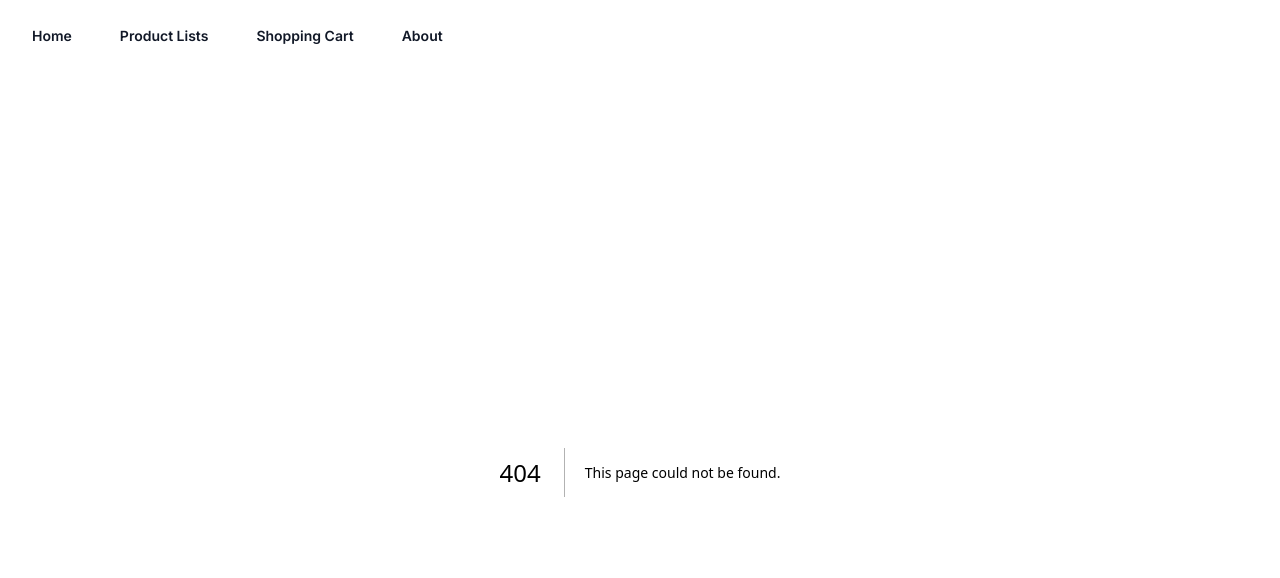
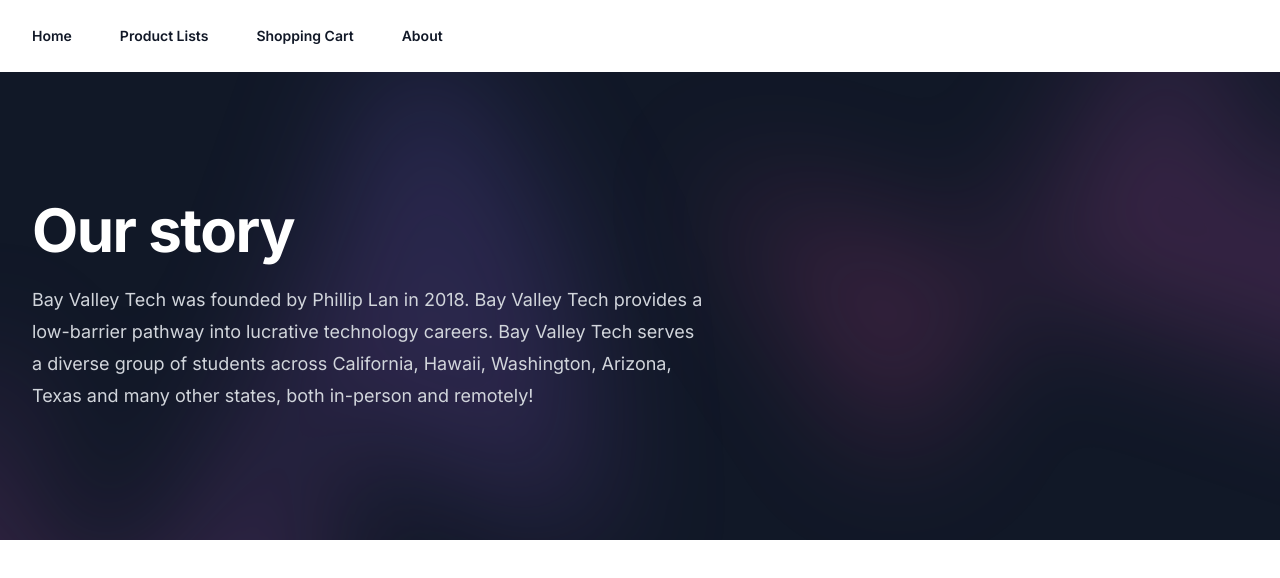
Before and after one commit to Bay-Valley-Tech-Code-Academy/UI-Tool-Kit, a Next.js app: page /story in a window 1280 px wide. Before the commit this address had no page. Shown: the top 578 px of the page. Built offline with nearby package versions, Linux system fonts and the light colour scheme.

Commit message:
made and coded story page

```diff
--- a/src/app/page.js
+++ b/src/app/page.js
@@ -41,7 +41,7 @@ export default function Home() {
 
 
 
-      <a href="about#" className="flex justify-center rounded-lg   bg-indigo-500  pt-5  text-sm font-semibold text-white shadow-sm hover:bg-gray-600 focus-visible:outline focus-visible:outline-2 focus-visible:outline-offset-2 focus-visible:outline-blue-600 visited:text-gray-100" >
+      <a href="story" className="flex justify-center rounded-lg   bg-indigo-500  pt-5  text-sm font-semibold text-white shadow-sm hover:bg-gray-600 focus-visible:outline focus-visible:outline-2 focus-visible:outline-offset-2 focus-visible:outline-blue-600 " >
 
             Learn Our Story <span aria-hidden="true"></span>
 
@@ -50,9 +50,6 @@ export default function Home() {
 
 
   </div>
-
- {/* < img alt="Bay Valley Tech Light Bulb." src="/images/bvt_logo_bg.jpg" class=" h-10 w-10 object-cover object-right lg:h-5 lg:w-5">
- </img> */}
 
   </div>
 
--- /dev/null
+++ b/src/app/story/page.js
@@ -0,0 +1,52 @@
+export default function Example() {
+    return (
+      <div className="relative isolate overflow-hidden bg-gray-900 py-24 sm:py-32">
+
+        <div
+          aria-hidden="true"
+          className="hidden sm:absolute sm:-top-10 sm:right-1/2 sm:-z-10 sm:mr-10 sm:block sm:transform-gpu sm:blur-3xl"
+        >
+          <div
+            style={{
+              clipPath:
+                'polygon(74.1% 44.1%, 100% 61.6%, 97.5% 26.9%, 85.5% 0.1%, 80.7% 2%, 72.5% 32.5%, 60.2% 62.4%, 52.4% 68.1%, 47.5% 58.3%, 45.2% 34.5%, 27.5% 76.7%, 0.1% 64.9%, 17.9% 100%, 27.6% 76.8%, 76.1% 97.7%, 74.1% 44.1%)',
+            }}
+            className="aspect-[1097/845] w-[68.5625rem] bg-gradient-to-tr from-[#ff4694] to-[#776fff] opacity-20"
+          />
+        </div>
+        <div
+          aria-hidden="true"
+          className="absolute -top-52 left-1/2 -z-10 -translate-x-1/2 transform-gpu blur-3xl sm:top-[-28rem] sm:ml-16 sm:translate-x-0 sm:transform-gpu"
+        >
+          <div
+            style={{
+              clipPath:
+                'polygon(74.1% 44.1%, 100% 61.6%, 97.5% 26.9%, 85.5% 0.1%, 80.7% 2%, 72.5% 32.5%, 60.2% 62.4%, 52.4% 68.1%, 47.5% 58.3%, 45.2% 34.5%, 27.5% 76.7%, 0.1% 64.9%, 17.9% 100%, 27.6% 76.8%, 76.1% 97.7%, 74.1% 44.1%)',
+            }}
+            className="aspect-[1097/845] w-[68.5625rem] bg-gradient-to-tr from-[#ff4694] to-[#776fff] opacity-20"
+          />
+        </div>
+        <div className=" mx-auto max-w-7xl px-6 lg:px-8">
+          <div className="mx-auto max-w-2xl lg:mx-0">
+            <h2 className="text-4xl font-bold tracking-tight text-white sm:text-6xl">Our story</h2>
+
+            <p className="mt-6 text-lg leading-8 text-gray-300">
+                 Bay Valley Tech  was founded by Phillip Lan in 2018. Bay Valley Tech provides a low-barrier pathway into lucrative technology careers.
+                   Bay Valley Tech serves a diverse group of students across California, Hawaii, Washington, Arizona, Texas and many other states, both in-person and remotely!
+            </p>
+
+          </div>
+
+
+
+
+
+
+
+        </div>
+
+
+
+      </div>
+    )
+  }
```
